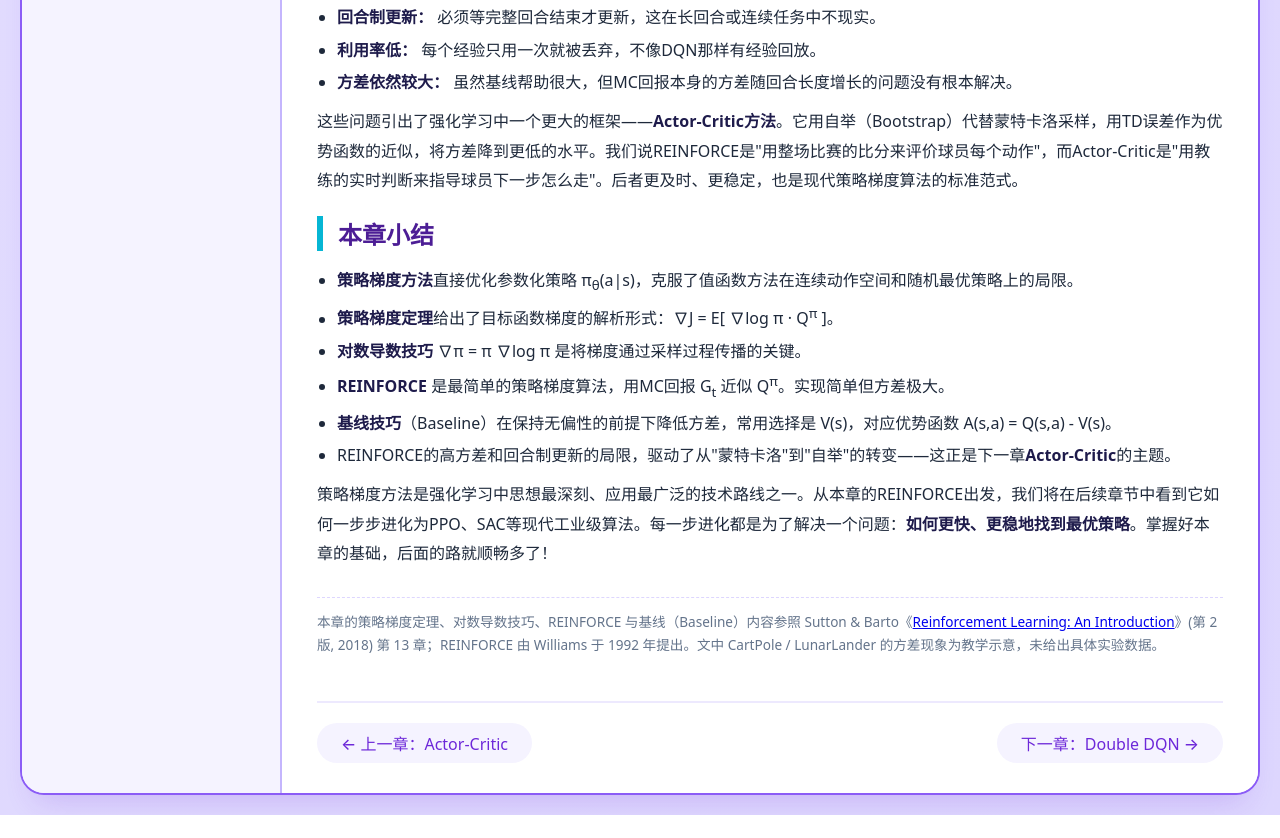
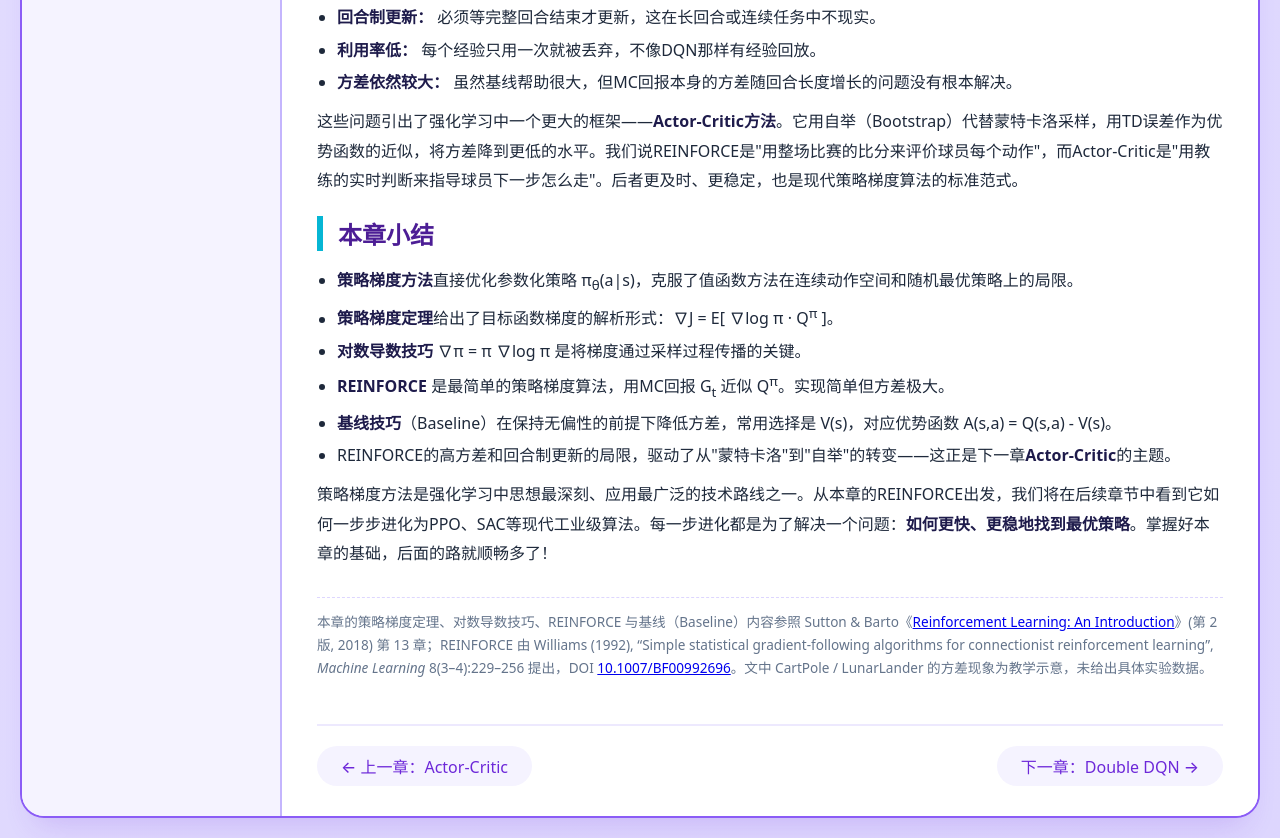
Before and after one commit to 1998x-stack/reinforcement-learning-tutorial, a plain HTML site: page 11.html in a window 1280 px wide. Shown: the part 6019-6857 px from the top of the page. Before the commit the page ends 6834 px from the top, so only its background shows below. Drawn offline with Linux system fonts and the light colour scheme.

Commit message:
docs(reinforcement-learning-tutorial): cite Williams (1992) REINFORCE paper in ch11

```diff
--- a/11.html
+++ b/11.html
@@ -375,7 +375,7 @@ optimizer.step()</pre>
 
 <p>策略梯度方法是强化学习中思想最深刻、应用最广泛的技术路线之一。从本章的REINFORCE出发，我们将在后续章节中看到它如何一步步进化为PPO、SAC等现代工业级算法。每一步进化都是为了解决一个问题：<strong>如何更快、更稳地找到最优策略</strong>。掌握好本章的基础，后面的路就顺畅多了！</p>
 
-<p class="source-note">本章的策略梯度定理、对数导数技巧、REINFORCE 与基线（Baseline）内容参照 Sutton &amp; Barto《<a href="http://incompleteideas.net/book/the-book-2nd.html">Reinforcement Learning: An Introduction</a>》(第 2 版, 2018) 第 13 章；REINFORCE 由 Williams 于 1992 年提出。文中 CartPole / LunarLander 的方差现象为教学示意，未给出具体实验数据。</p>
+<p class="source-note">本章的策略梯度定理、对数导数技巧、REINFORCE 与基线（Baseline）内容参照 Sutton &amp; Barto《<a href="http://incompleteideas.net/book/the-book-2nd.html">Reinforcement Learning: An Introduction</a>》(第 2 版, 2018) 第 13 章；REINFORCE 由 Williams (1992), “Simple statistical gradient-following algorithms for connectionist reinforcement learning”, <em>Machine Learning</em> 8(3–4):229–256 提出，DOI <a href="https://doi.org/10.1007/BF00992696">10.1007/BF00992696</a>。文中 CartPole / LunarLander 的方差现象为教学示意，未给出具体实验数据。</p>
 
 <div class="footer-nav">
 <a href="10.html">&larr; 上一章：Actor-Critic</a>
```
